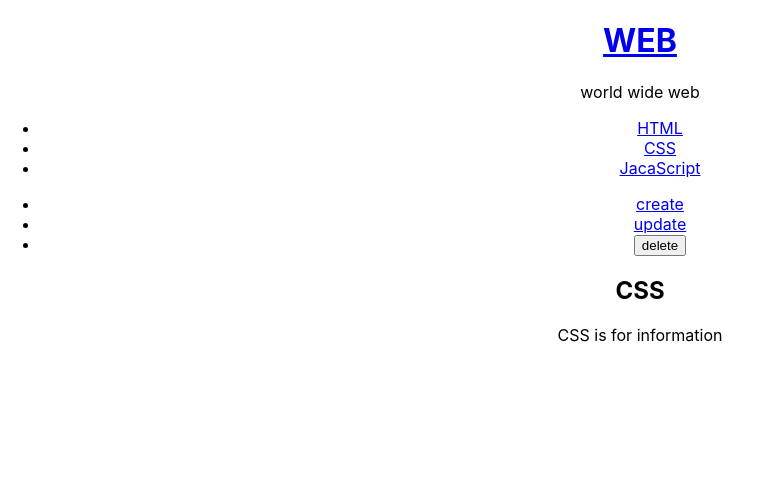
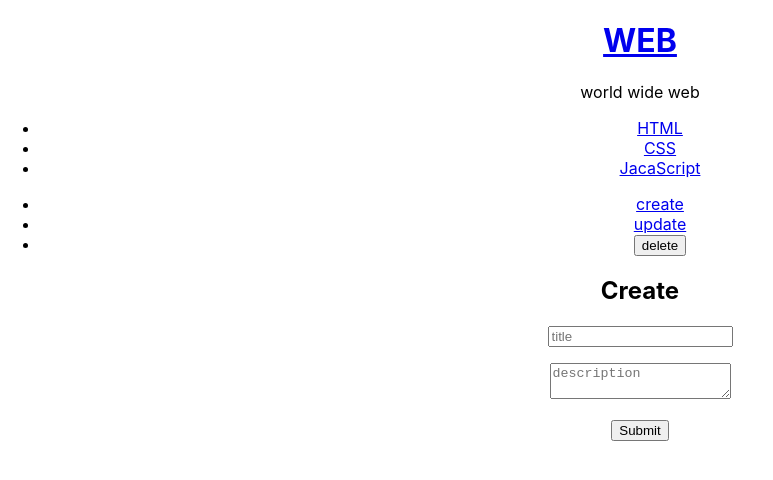
Before and after one commit to mnj190/react_test, a React (Create React App) app: page / in a window 1280 px wide. Shown: the top 480 px of the page, without its empty margins (0-773 px from the left). Built offline with nearby package versions, Linux system fonts and the light colour scheme.

Commit message:
react_19.6

```diff
--- a/src/App.js
+++ b/src/App.js
@@ -9,8 +9,9 @@
 class App extends Component {
   constructor(props) {
     super(props);
+    this.max_content_id = 3;
     this.state = {
-      mode: "read",
+      mode: "create",
       selected_content_id: 2,
       welcome: { title: "Welcome", desc: "Hello, React!!" },
       subject: { title: "WEB", sub: "world wide web" },
@@ -40,8 +41,17 @@
         i++;
       }
       _acticle = <ReadContent title={_title} desc={_desc}></ReadContent>;
-    } else if(this.state.mode === "create") {
-      _acticle = <CreateContent></CreateContent>
+    } else if (this.state.mode === "create") {
+      _acticle = <CreateContent onSubmit={function (_title, _desc) {
+        console.log(_title, _desc);
+        this.max_content_id++;
+        var content = this.state.contents.concat(
+          { id: this.max_content_id, title: _title, desc: _desc }
+        )
+        this.setState({
+          contents: content
+        });
+      }.bind(this)}></CreateContent>
     }
     return (
       <div className="App">
--- a/src/components/CreateContent.js
+++ b/src/components/CreateContent.js
@@ -5,7 +5,15 @@
     return (
       <article>
         <h2>Create</h2>
-        <from></from>
+        <form action="/create_process" method="post"
+          onSubmit={function (e) {
+            e.preventDefault();
+            this.props.onSubmit(e.target.title.value, e.target.desc.value);
+          }.bind(this)}>
+          <p><input type="text" name="title" placeholder="title"></input></p>
+          <p> <textarea name="desc" placeholder="description"></textarea> </p>
+          <p><input type="submit"></input></p>
+        </form>
       </article>
     )
   }
```
Also changed, not shown: 2 other files (tests, documents, lock files or other folders).
